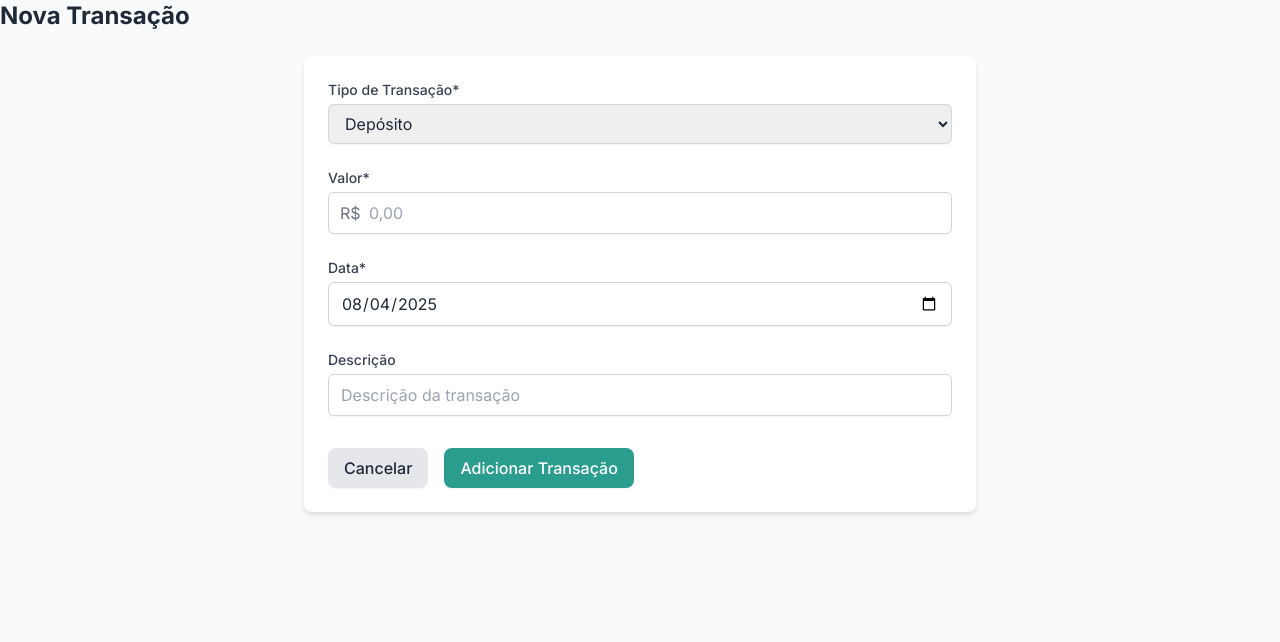
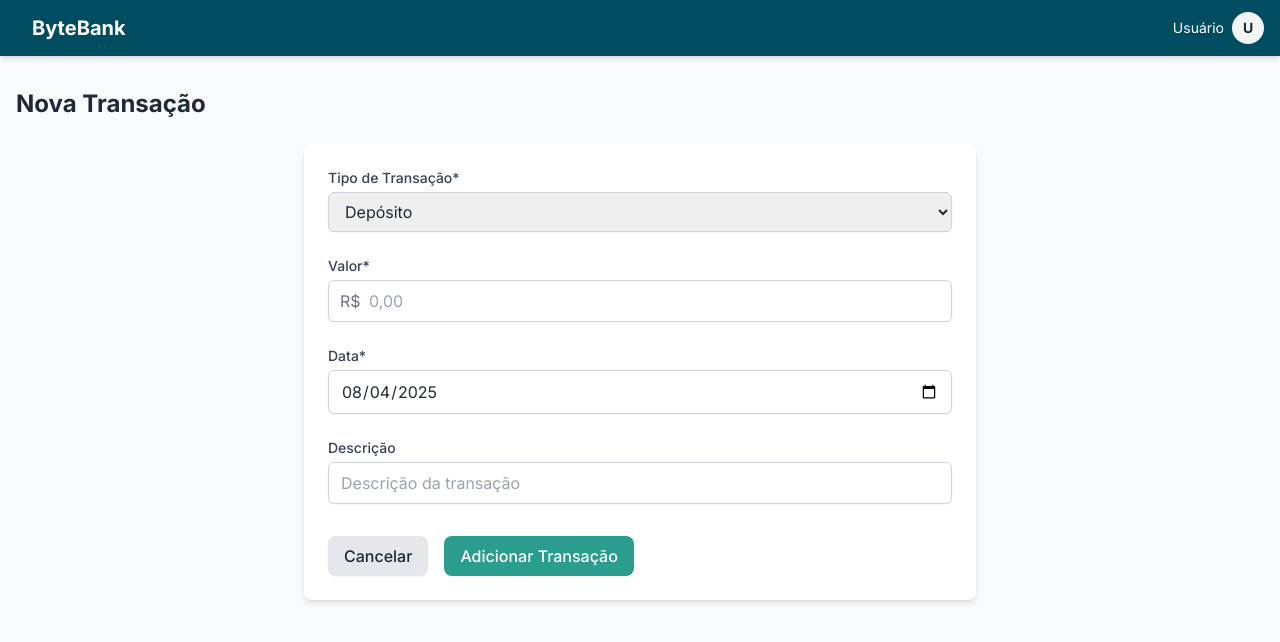
Before and after one commit to tatishinoda/bytebank-fiap, a Next.js app: page /transactions/add in a window 1280 px wide. Shown: the top 642 px of the page. Built offline with nearby package versions, Linux system fonts and the light colour scheme; no server answers.

Commit message:
fix(transactions): add back the files

```diff
--- a/src/components/layout/Header.tsx
+++ b/src/components/layout/Header.tsx
@@ -12,6 +12,7 @@ interface HeaderProps {
 const Header: React.FC<HeaderProps> = ({ toggleSidebar }) => {
   const { account } = useAccount();
   const name = account?.name || 'Usuário';
+  const initial = name.charAt(0).toUpperCase();
 
   return (
     <header className='bg-[#004D61] text-white shadow-md'>
```
Also changed, not shown: src/app/(authenticated)/transactions/add/page.tsx (renamed from src/app/transactions/add/page.tsx), src/app/(authenticated)/transactions/edit/[id]/page.tsx (renamed from src/app/transactions/edit/[id]/page.tsx), src/app/(authenticated)/transactions/page.tsx (renamed from src/app/transactions/page.tsx).
